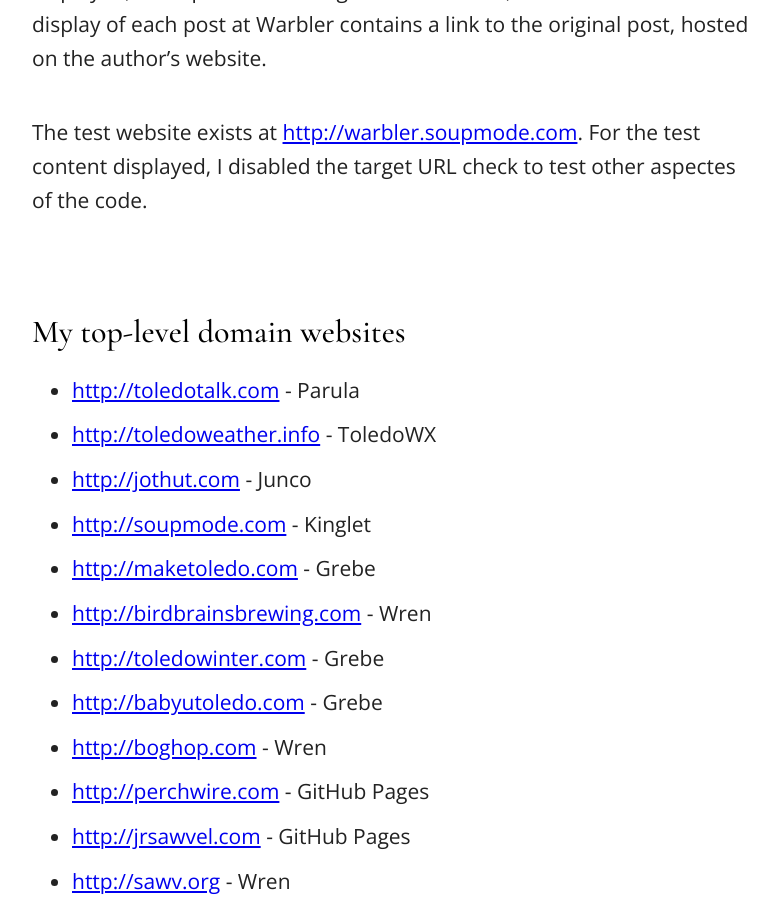
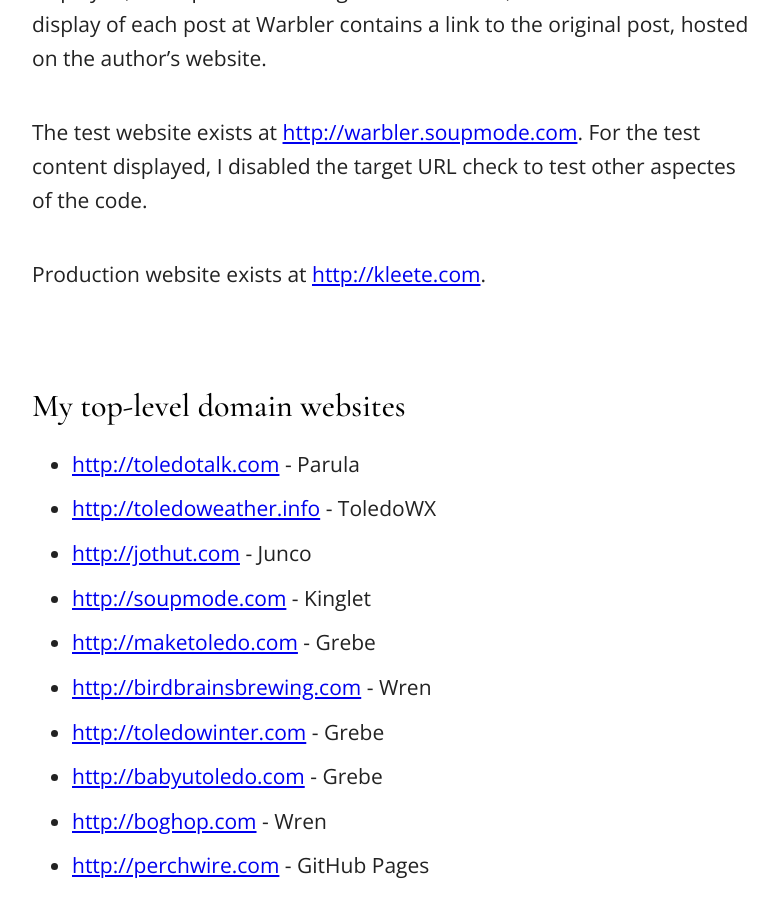
Before and after one commit to jrsawvel/jrsawvel.github.io, a Jekyll site: the page built from _posts/2016-09-20-projects.md, in a window 1280 px wide and 900 px high, scrolled down 12817 px. Shown: the whole window, without its empty margins (248-1026 px from the left). Built offline with Jekyll 4.4.1, drawn with Linux system fonts in a browser that asks for light colours.

Commit message:
Update 2016-09-20-projects.md

```diff
--- a/_posts/2016-09-20-projects.md
+++ b/_posts/2016-09-20-projects.md
@@ -237,6 +237,8 @@
 
 The test website exists at <http://warbler.soupmode.com>. For the test content displayed, I disabled the target URL check to test other aspectes of the code.
 
+Production website exists at <http://kleete.com>.
+
 
 
 
```
